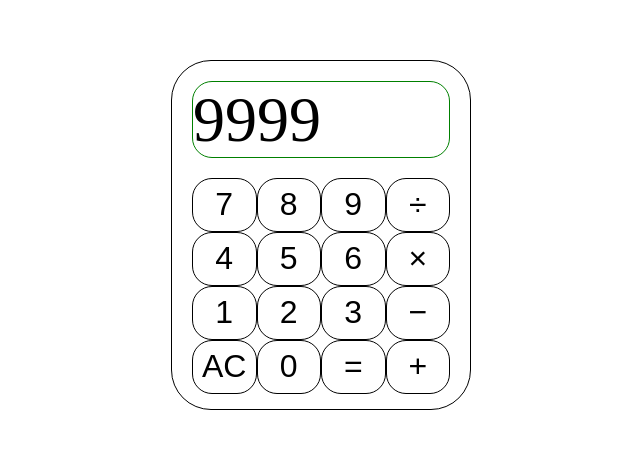
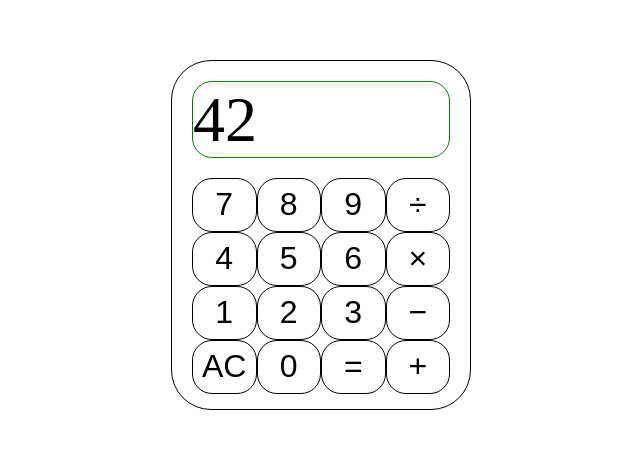
Before and after one commit to danifromecuador/mini-calculator, a React (Vite) app: page / in a window 1280 px wide. Shown: the part 165-614 px from the top of the page, without its empty margins (319-959 px from the left). Built offline with nearby package versions, Linux system fonts and the light colour scheme.

Commit message:
Avoid cutting too big numbers

```diff
--- a/src/components/Display.jsx
+++ b/src/components/Display.jsx
@@ -3,15 +3,7 @@ import '../styles/Display.css'
 
 
 export const Display = () => {
-  const [result, setResult] = useState(0);
-   useEffect(() => {
-    setResult(9999);
-    if (result > 999) {
-      setResult("too big")
-    }
-  }, []);
-
-
+  let result = 42
   return (
     <div className="display">
       {result}
```
